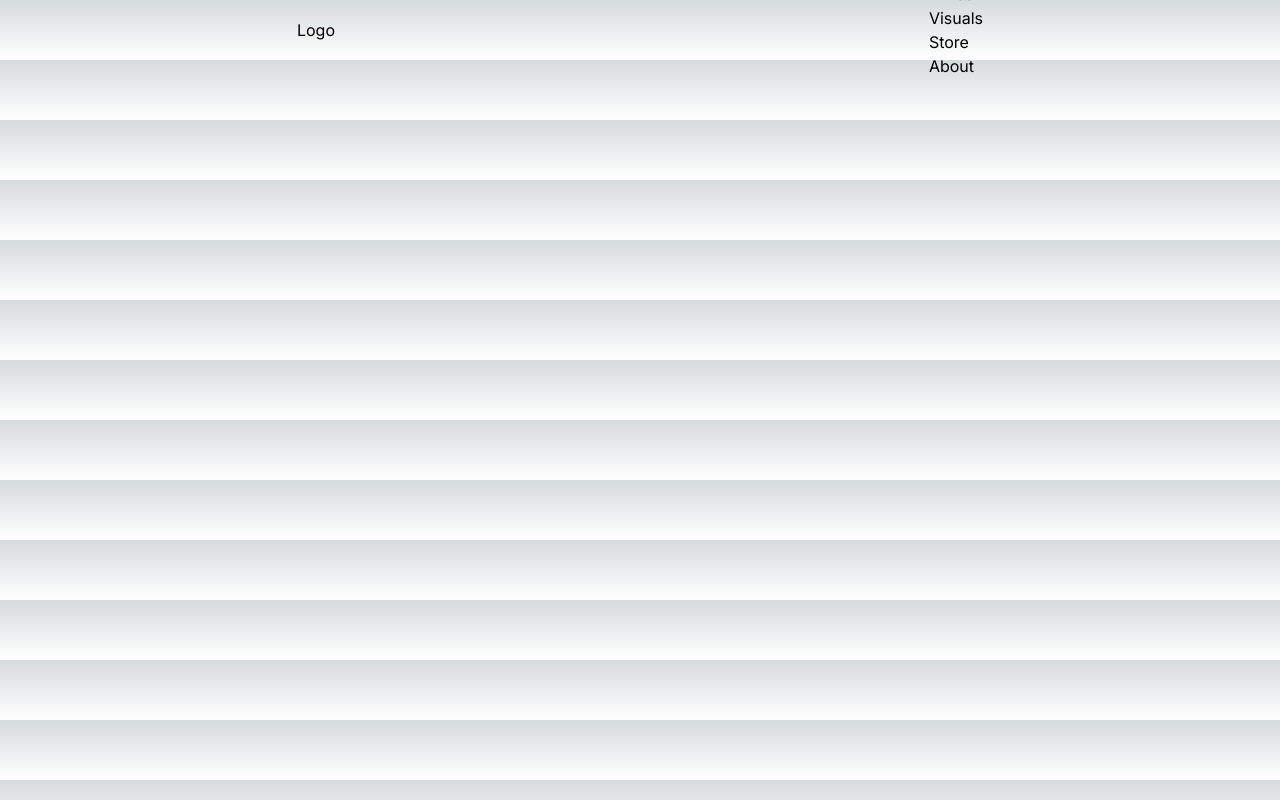
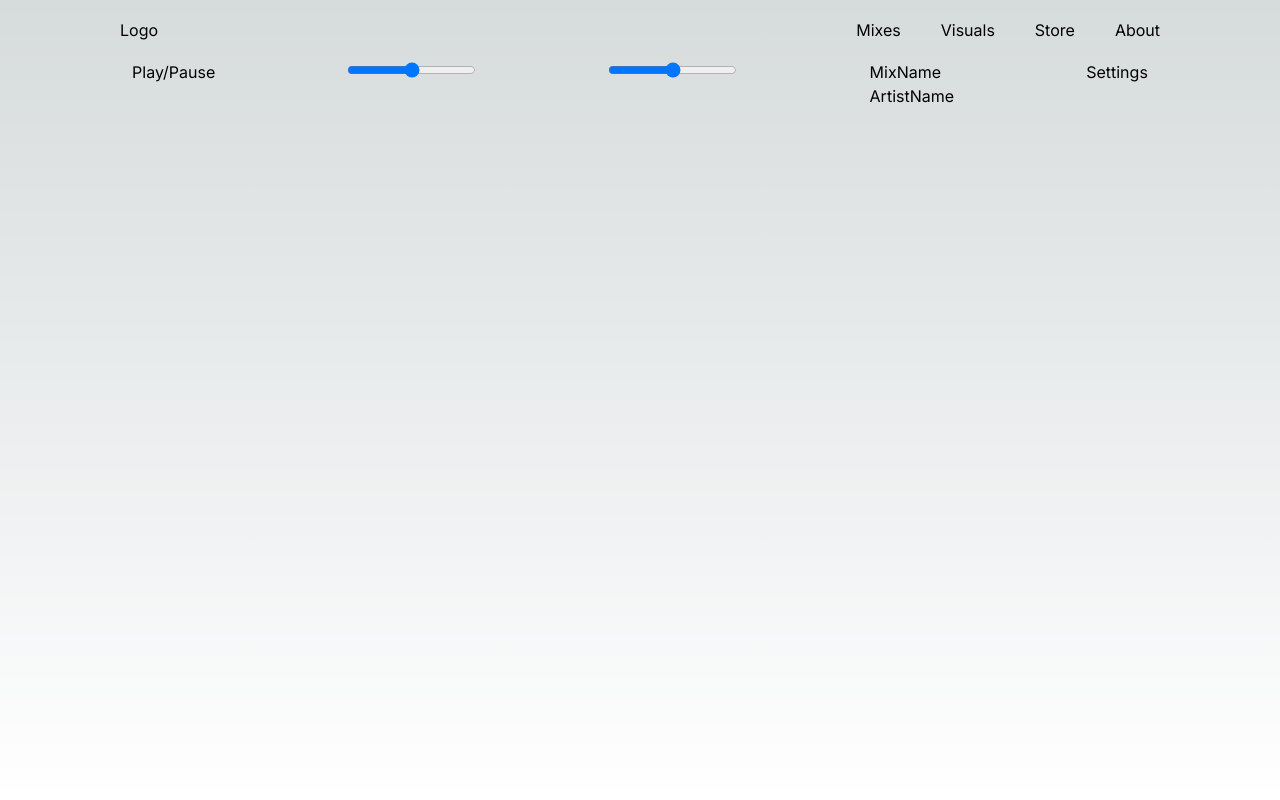
Before and after one commit to bmbson/unstable_digital_3.0, a Next.js app in the folder ust_dig/: page / in a window 1280 px wide. Built offline with nearby package versions, Linux system fonts and the light colour scheme.

Commit message:
working on bottom audio bar

```diff
--- a/ust_dig/src/app/globals.css
+++ b/ust_dig/src/app/globals.css
@@ -17,6 +17,7 @@
 }
 
 body {
+  height: 100vh;
   color: rgb(var(--foreground-rgb));
   background: linear-gradient(
       to bottom,
--- a/ust_dig/src/app/layout.tsx
+++ b/ust_dig/src/app/layout.tsx
@@ -2,6 +2,7 @@ import type { Metadata } from 'next'
 import { Inter } from 'next/font/google'
 import './globals.css'
 import TopNavigationBar from '@/components/top_navigation_bar/TopNavigationBar'
+import BottomAudioControlBar from '@/components/bottom_audio_control_bar/BottomAudioControlBar'
 
 const inter = Inter({ subsets: ['latin'] })
 
@@ -19,6 +20,7 @@ export default function RootLayout({
     <html lang="en">
       <body className={inter.className}>
         <TopNavigationBar></TopNavigationBar>
+        <BottomAudioControlBar></BottomAudioControlBar>
         {children}</body>
     </html>
   )
--- /dev/null
+++ b/ust_dig/src/components/bottom_audio_control_bar/BottomAudioControlBar.css
@@ -0,0 +1,5 @@
+#BottomAudioControlBar {
+    display: flex;
+    flex-direction: row;
+    justify-content: space-evenly;
+}
--- /dev/null
+++ b/ust_dig/src/components/bottom_audio_control_bar/BottomAudioControlBar.tsx
@@ -0,0 +1,19 @@
+import React from "react";
+import './BottomAudioControlBar.css';
+
+function BottomAudioControlBar() {
+    return (
+        <div id="BottomAudioControlBar">
+            <div id="playPause">Play/Pause</div>
+            <div id="VolumeControls"><input type="range" /></div>
+            <div id="SeekerBar"><input type="range" /></div>
+            <div id="AudioInfo">
+                <p>MixName</p>
+                <p>ArtistName</p>
+            </div>
+            <div id="Settings">Settings</div>
+        </div>
+    );
+}
+
+export default BottomAudioControlBar;
--- a/ust_dig/src/components/top_navigation_bar/TopNavigationBar.css
+++ b/ust_dig/src/components/top_navigation_bar/TopNavigationBar.css
@@ -1,7 +1,24 @@
+li {
+  cursor: pointer;
+}
+
 #TopNavigationBar {
   display: flex;
   flex-direction: row;
-  justify-content: space-around;
+  margin-left: 120px;
+  margin-right: 120px;
+  justify-content: space-between;
   align-items: center;
   height: 60px;
 }
+
+#LeftSideTopNavigationBar {
+  display: flex;
+  flex-direction: row;
+}
+
+#RightSideTopNavigationBar {
+  display: flex;
+  flex-direction: row;
+  gap: 40px;
+}
--- a/ust_dig/src/components/top_navigation_bar/TopNavigationBar.tsx
+++ b/ust_dig/src/components/top_navigation_bar/TopNavigationBar.tsx
@@ -5,14 +5,14 @@ function TopNavigationBar() {
     return (
         <nav>
             <ul id="TopNavigationBar">
-                <div className="LeftSideTopNavigationBar">
+                <div id="LeftSideTopNavigationBar">
                     <li>Logo</li>
                 </div>
-                <div className="RightSideTopNavigationBar">
-                    <li>Mixes</li>
-                    <li>Visuals</li>
-                    <li>Store</li>
-                    <li>About</li>
+                <div id="RightSideTopNavigationBar">
+                    <li><a href="">Mixes</a></li>
+                    <li><a href="">Visuals</a></li>
+                    <li><a href="">Store</a></li>
+                    <li><a href="">About</a></li>
                 </div>
             </ul>
         </nav>
```
